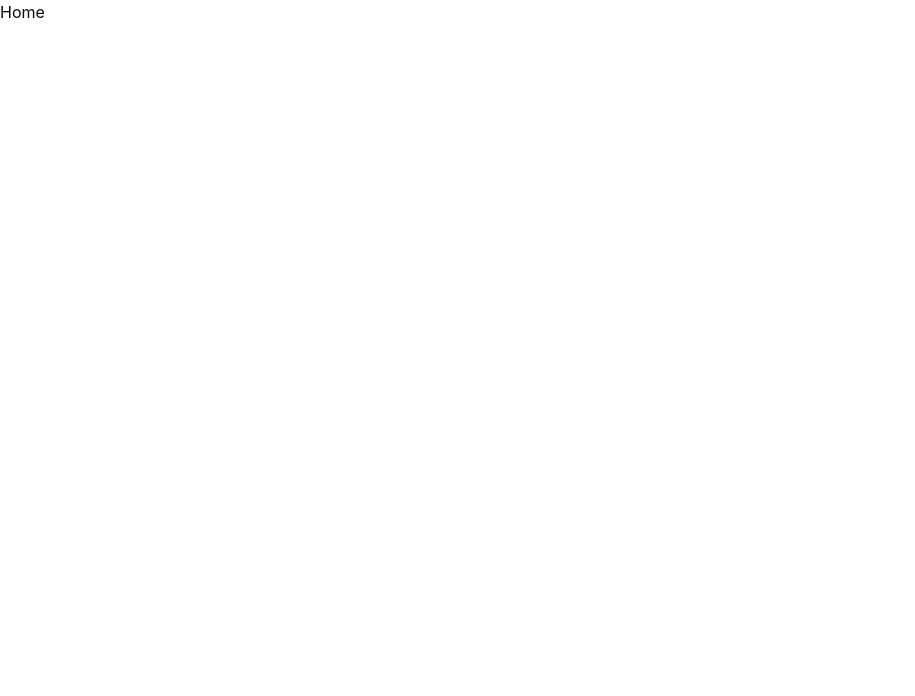
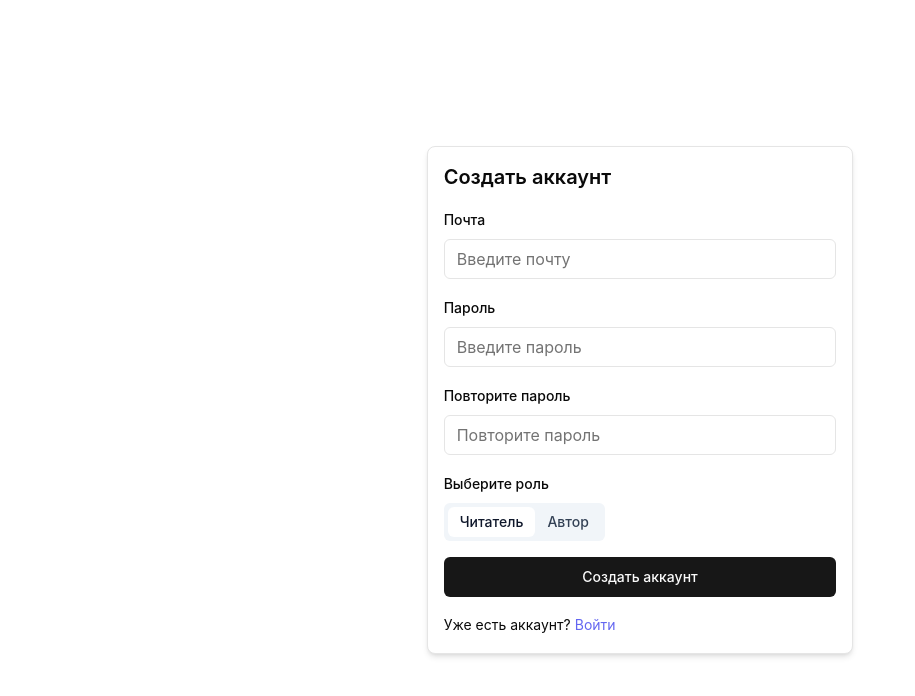
Before and after one commit to mvavilin/news-feed, a React (Vite) app in the folder frontend/: page / in a window 1280 px wide. Shown: the top 696 px of the page, without its empty margins (0-915 px from the left). Built offline with nearby package versions, Linux system fonts and the light colour scheme.

Commit message:
refactor: change route priority

```diff
--- a/frontend/src/App.tsx
+++ b/frontend/src/App.tsx
@@ -9,7 +9,8 @@ function App() {
     <>
       <BrowserRouter>
         <Routes>
-          <Route path='/' element={<h1>Home</h1>} />
+          <Route path='/' element={<RegisterPage />} />
+          <Route path='/home' element={<h1>Home</h1>} />
           <Route path='/*' element={<h1>Not Found</h1>} />
           <Route path='/auth/login' element={<LoginPage />} />
           <Route path='/auth/register' element={<RegisterPage />} />
```
